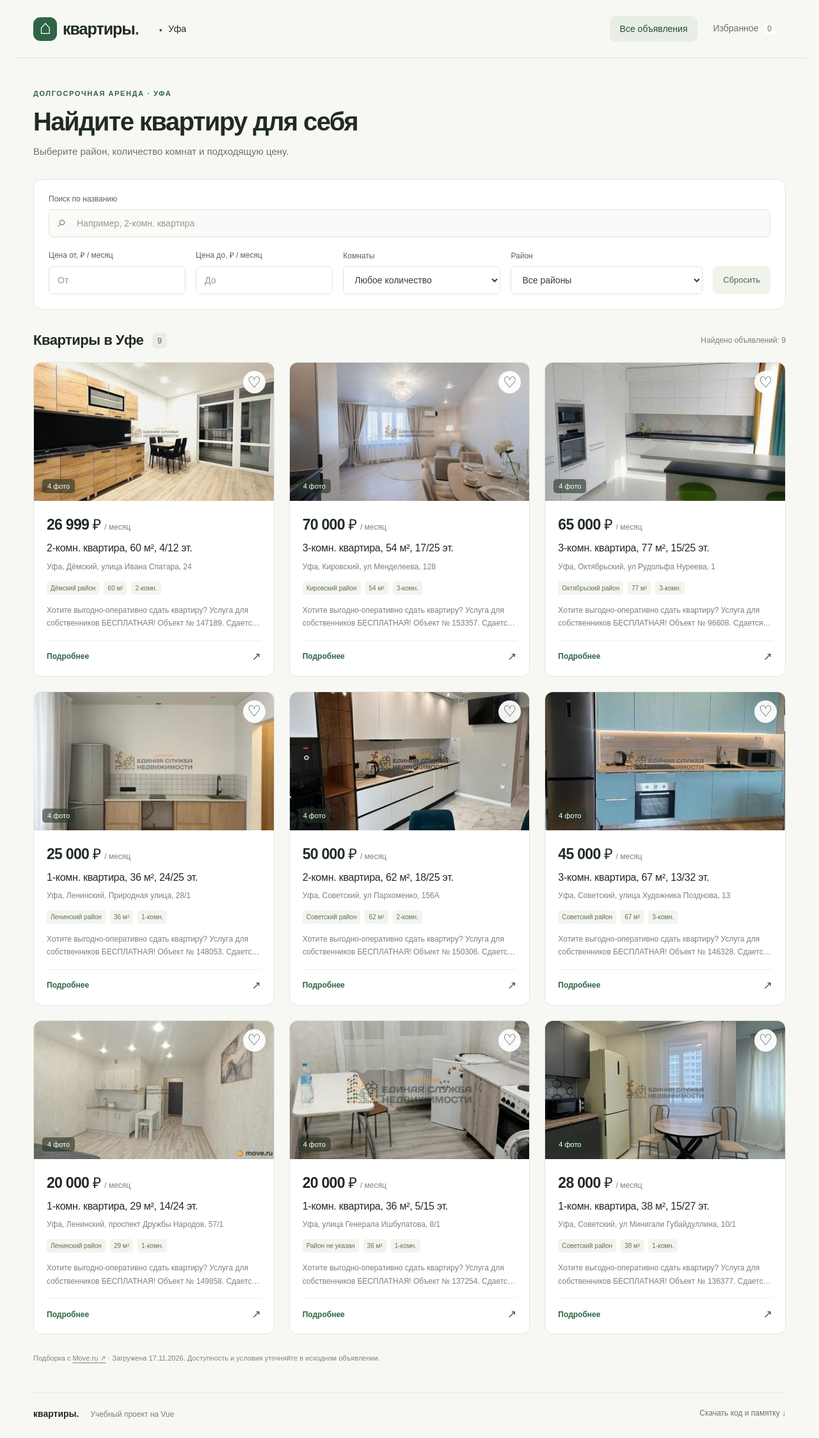
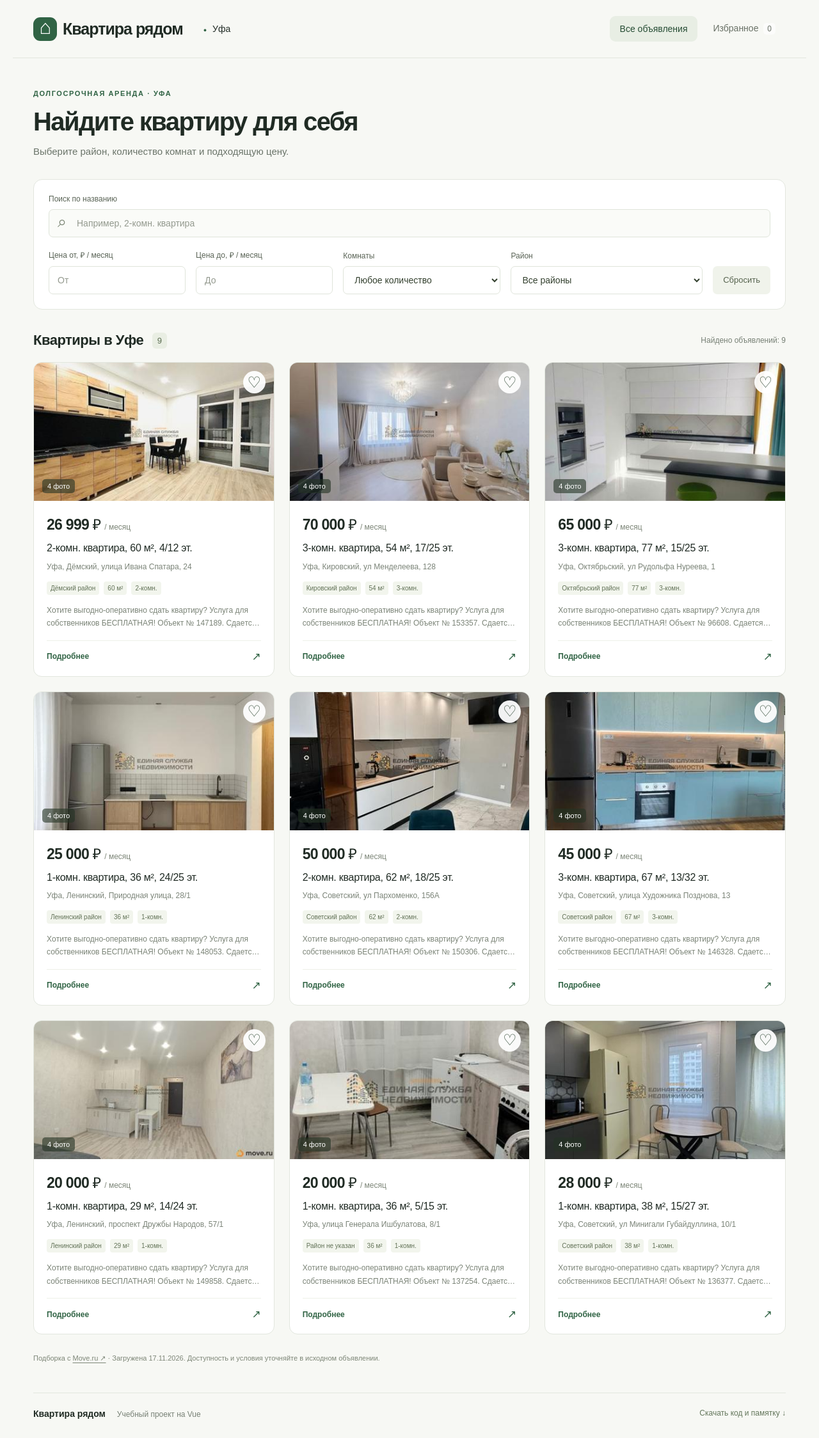
Before and after one commit to anisimovaas-cloud/ufa-vue, a Vue app: page dist/index.html in a window 1280 px wide. Shown: the whole page at 64% size. Built offline with nearby package versions, Linux system fonts and the light colour scheme.

Commit message:
Rename app to Квартира рядом

```diff
--- a/dist/index.html
+++ b/dist/index.html
@@ -3,7 +3,7 @@
 <head>
   <meta charset="utf-8">
   <meta name="viewport" content="width=device-width,initial-scale=1">
-  <title>Квартиры — аренда в Уфе</title>
+  <title>Квартира рядом — аренда в Уфе</title>
   <meta name="description" content="Учебное приложение на Vue: поиск квартир в Уфе, фильтры и избранное.">
   <link rel="stylesheet" href="style.css">
   <script type="module" src="app.js"></script>
@@ -11,7 +11,7 @@
 <body>
 <div id="app" v-cloak>
   <header class="header">
-    <a class="brand" href="./" aria-label="Квартиры — главная"><span class="brand-icon">⌂</span> квартиры<span class="brand-dot">.</span></a>
+    <a class="brand" href="./" aria-label="Квартира рядом — главная"><span class="brand-icon">⌂</span> Квартира рядом</a>
     <span class="city"><span>●</span> Уфа</span>
     <nav aria-label="Разделы">
       <button :class="{active: !favoritesOnly}" @click="favoritesOnly = false">Все объявления</button>
@@ -48,7 +48,7 @@
     </section>
     <p class="data-note" v-if="updatedAt">Подборка с <a :href="source" target="_blank" rel="noopener">Move.ru ↗</a> · Загружена {{ new Date(updatedAt).toLocaleDateString('ru-RU') }}. Доступность и условия уточняйте в исходном объявлении.</p>
   </main>
-  <footer><span>квартиры. <span class="muted">Учебный проект на Vue</span></span><a href="project.zip" download>Скачать код и памятку ↓</a></footer>
+  <footer><span>Квартира рядом <span class="muted">Учебный проект на Vue</span></span><a href="project.zip" download>Скачать код и памятку ↓</a></footer>
   <dialog ref="detailsDialog" @click="backdropClick" @close="selected = null">
     <template v-if="selected">
       <button class="close" @click="closeDetails" aria-label="Закрыть">×</button>
```
Also changed, not shown: README.md, 1 other file.
